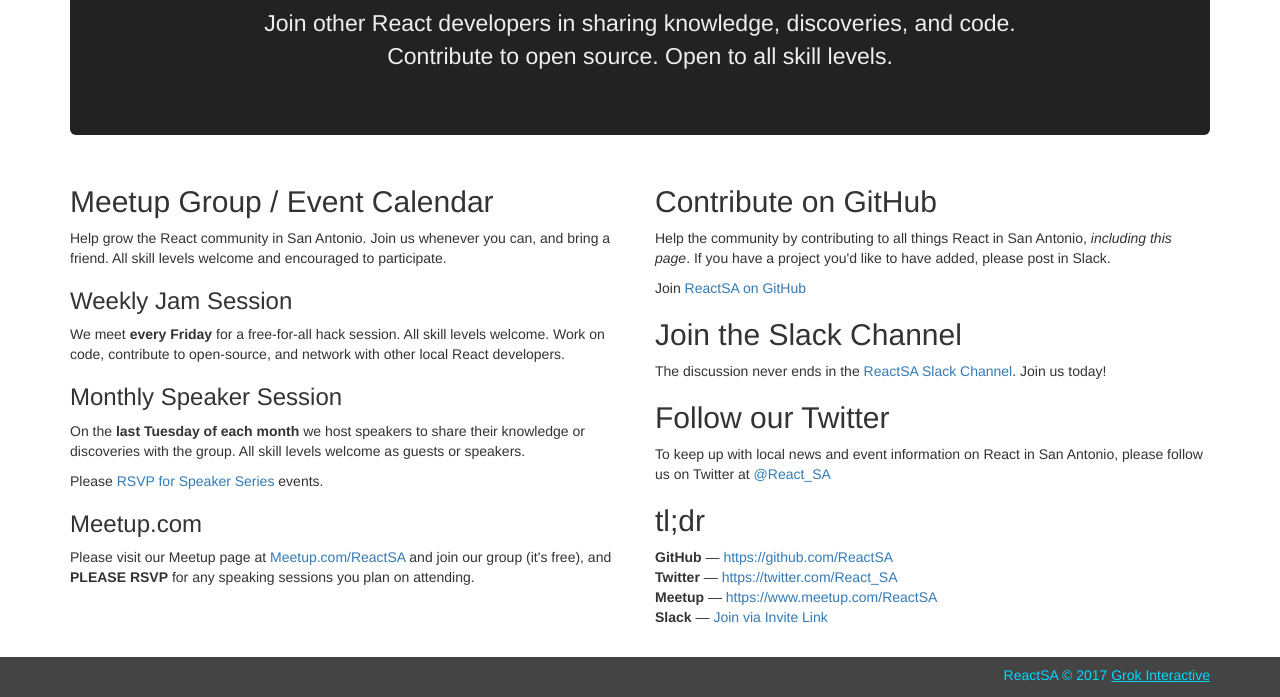
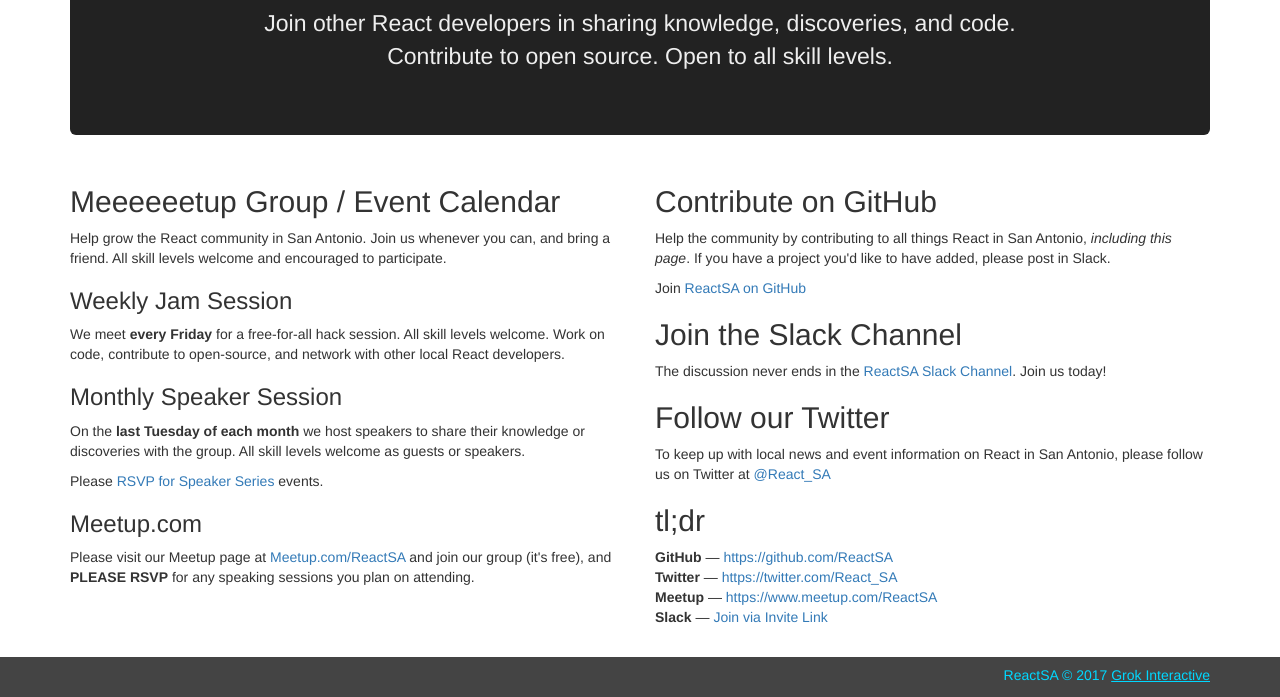
Before and after one commit to ReactSA/reactsa.github.io, a website: page index.html in a window 1280 px wide. Shown: the part 179-876 px from the top of the page. Drawn offline with nearby package versions, Linux system fonts and the light colour scheme.

Commit message:
testing rendering

```diff
--- a/index.html
+++ b/index.html
@@ -38,7 +38,7 @@
 
       <div class="row marketing">
         <div class="col-lg-6">
-          <h2>Meetup Group / Event Calendar</h2>
+          <h2>Meeeeeetup Group / Event Calendar</h2>
           <p>Help grow the React community in San Antonio. Join us whenever you can, and bring a friend. All skill levels welcome and encouraged to participate.</p>
 
           <h3>Weekly Jam Session</h3>
```
